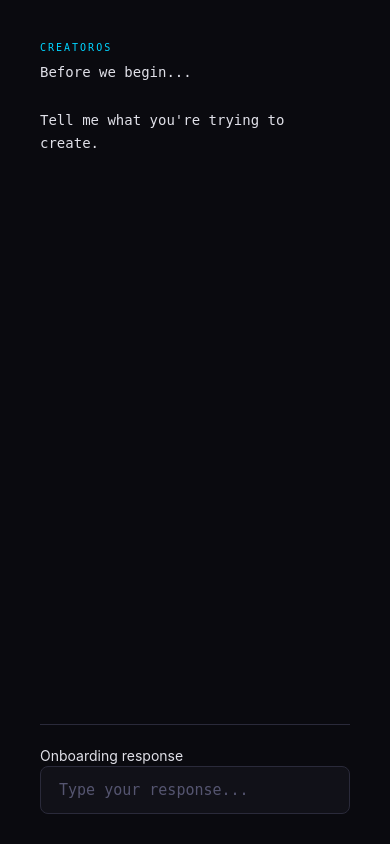
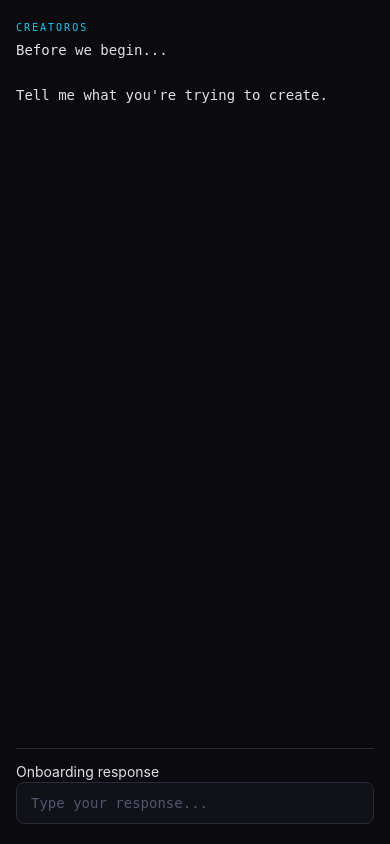
Before and after one commit to AlphaMaleBaDI/ZoN-CreatorOS, a FastAPI app: page / in a window 390 px wide. Run offline with FastAPI, Linux system fonts and the light colour scheme.

Commit message:
Mobile responsiveness: centered onboarding, sticky input, larger typography, responsive boot screen

```diff
--- a/static/css/os.css
+++ b/static/css/os.css
@@ -1179,6 +1179,12 @@ html, body {
   }
 }
 
+@media (max-width: 768px) {
+  .onboarding-container {
+    height: 100dvh;
+  }
+}
+
 @media (max-width: 640px) {
   #dashboard {
     padding: 10px 12px 0;
@@ -1203,11 +1209,76 @@ html, body {
     font-size: 12px;
   }
 
+  /* === Boot screen mobile === */
+  .boot-content {
+    width: 90%;
+  }
+
+  .boot-logo {
+    font-size: 48px;
+  }
+
+  .boot-tagline {
+    font-size: 11px;
+    text-align: center;
+    margin-bottom: 28px;
+  }
+
+  .boot-step {
+    font-size: 12px;
+  }
+
+  /* === Onboarding mobile === */
+  #onboarding {
+    padding: 16px;
+    align-items: center;
+  }
+
   .onboarding-container {
-    padding: 20px 0 10px;
+    padding: 12px 0 8px;
+    height: 100dvh;
+  }
+
+  .onboarding-messages {
+    padding: 8px 0;
+  }
+
+  .onboarding-text {
+    font-size: 16px;
+    line-height: 1.6;
+  }
+
+  .onboarding-role {
+    font-size: 10px;
+    margin-bottom: 4px;
+  }
+
+  .onboarding-input-row {
+    position: sticky;
+    bottom: 0;
+    background: var(--bg-primary);
+    padding: 12px 0;
+    z-index: 10;
+  }
+
+  .onboarding-input-row input {
+    font-size: 15px;
+    padding: 14px 16px;
+  }
+}
+
+@media (max-width: 400px) {
+  .boot-logo {
+    font-size: 36px;
+    letter-spacing: 2px;
   }
 
   .onboarding-text {
     font-size: 14px;
   }
+
+  .onboarding-input-row input {
+    font-size: 14px;
+    padding: 12px 14px;
+  }
 }
--- a/templates/os.html
+++ b/templates/os.html
@@ -44,7 +44,7 @@
     <div class="onboarding-container">
       <div class="onboarding-messages" id="onboarding-messages">
         <template x-for="(msg, idx) in onboardingMessages" :key="idx">
-          <div class="onboarding-turn" x-bind:class="msg.role">
+          <div class="onboarding-turn" x-bind:class="msg.role" x-bind:style="'animation-delay: ' + (idx * 0.12) + 's'">
             <div class="onboarding-role" x-text="msg.role === 'system' ? 'CreatorOS' : (creatorName || 'You')"></div>
             <div class="onboarding-text" x-text="msg.text"></div>
           </div>
```
